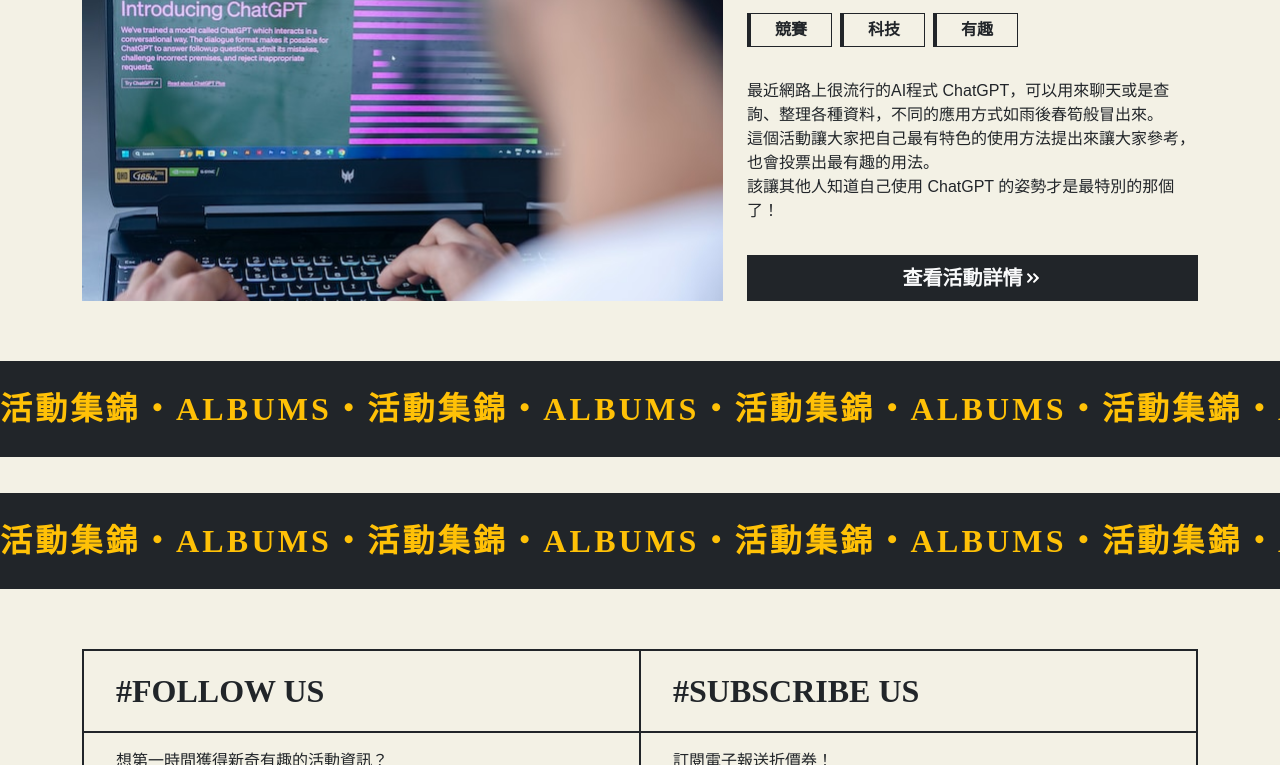
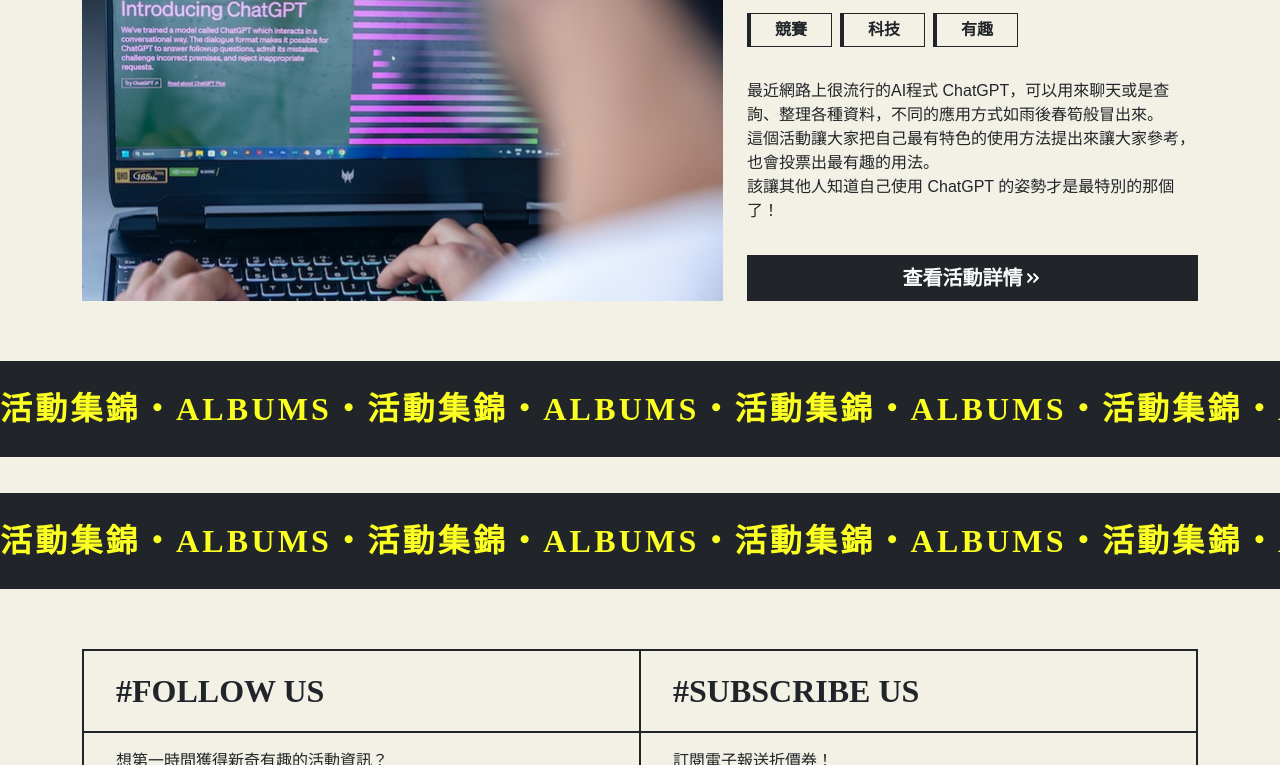
Before and after one commit to swalok47716/hexs-w6-bootstrap, a website built with Vite: page pages/index.html in a window 1280 px wide. Shown: the part 1838-2603 px from the top of the page. Built offline with nearby package versions, Linux system fonts and the light colour scheme.

Commit message:
[Update] moved files

```diff
--- a/assets/scss/utils/_utilities.scss
+++ b/assets/scss/_utilities.scss
@@ -64,6 +64,7 @@
     // scss-docs-end utils-shadow
     // scss-docs-start utils-position
     "position": (
+      responsive: true,
       property: position,
       values: static relative absolute fixed sticky
     ),
@@ -671,6 +672,7 @@
         invisible: hidden,
       )
     ),
+    // scss-docs-end utils-visibility
     "object-fit": (
       responsive: true,
       property: object-fit,
@@ -681,8 +683,19 @@
         scale: scale-down,
         none: none,
       )
-    )
-    // scss-docs-end utils-visibility
+    ),
+    "letter-spacing": (
+      responsive: true,
+      class: ls,
+      property: letter-spacing,
+      values: $spacers
+    ),
+    "letter-spacing-tiny": (
+      responsive: true,
+      class: ls-tiny,
+      property: letter-spacing,
+      values: $spacers-tiny
+    ),
   ),
   $utilities
 );
--- a/assets/scss/utils/_variables.scss
+++ b/assets/scss/_variables.scss
@@ -302,7 +302,7 @@
 $secondary:     $gray-600 !default;
 $success:       $green !default;
 $info:          $cyan !default;
-$warning:       $yellow !default;
+$warning:       #FBFF22; //$yellow !default;
 $danger:        $red !default;
 $light:         $gray-100 !default;
 $dark:          $gray-900 !default;
@@ -391,6 +391,15 @@
   15: $spacer * 3.75,
   16: $spacer * 4,
 ) !default;
+$spacer-tiny: calc($spacer / 10);
+$spacers-tiny: (
+  0: 0,
+  1: $spacer-tiny * 1,
+  2: $spacer-tiny * 2,
+  3: $spacer-tiny * 3,
+  4: $spacer-tiny * 4,
+  5: $spacer-tiny * 5,
+);
 // scss-docs-end spacer-variables-maps
 
 // Position
--- a/assets/scss/all.scss
+++ b/assets/scss/all.scss
@@ -1,5 +1,5 @@
 @import "../../node_modules/bootstrap/scss/functions";
-@import "./utils/variables";
+@import "./variables";
 
 
 @import "./layout/header";
@@ -14,7 +14,7 @@
 // Configuration
 @import "../../node_modules/bootstrap/scss/maps";
 @import "../../node_modules/bootstrap/scss/mixins";
-@import "./utils/utilities";
+@import "./utilities";
 
 // Layout & components
 @import "./root";
@@ -26,9 +26,9 @@
 @import "../../node_modules/bootstrap/scss/tables";
 @import "../../node_modules/bootstrap/scss/forms";
 @import "../../node_modules/bootstrap/scss/buttons";
-// @import "../../node_modules/bootstrap/scss/transitions";
+@import "../../node_modules/bootstrap/scss/transitions";
 // @import "../../node_modules/bootstrap/scss/dropdown";
-// @import "../../node_modules/bootstrap/scss/button-group";
+@import "../../node_modules/bootstrap/scss/button-group";
 @import "../../node_modules/bootstrap/scss/nav";
 @import "../../node_modules/bootstrap/scss/navbar";
 // @import "../../node_modules/bootstrap/scss/card";
```
